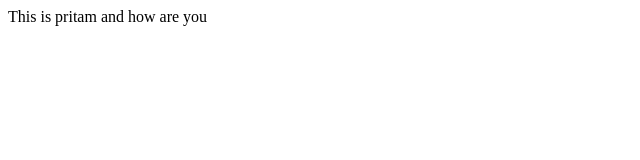
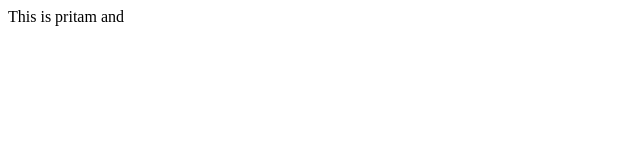
Before and after one commit to pritam0852/my-jenkins, a plain HTML site: page index.html in a window 1280 px wide. Shown: the full height of the page, 0-640 px from the left. Drawn offline with Linux system fonts and the light colour scheme.

Commit message:
Update index.html

```diff
--- a/index.html
+++ b/index.html
@@ -1 +1 @@
-<p>This is pritam and how are you</p>
+<p>This is pritam and</p>
```
